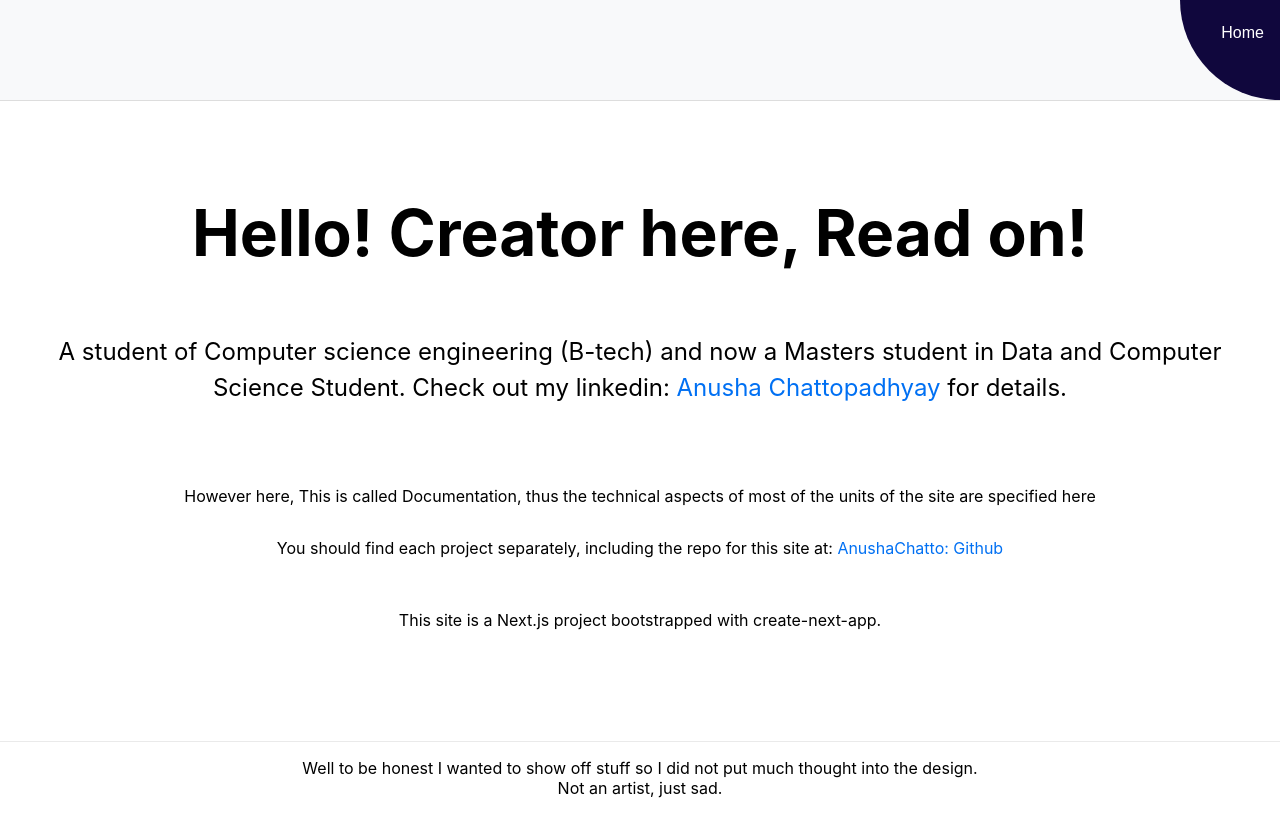
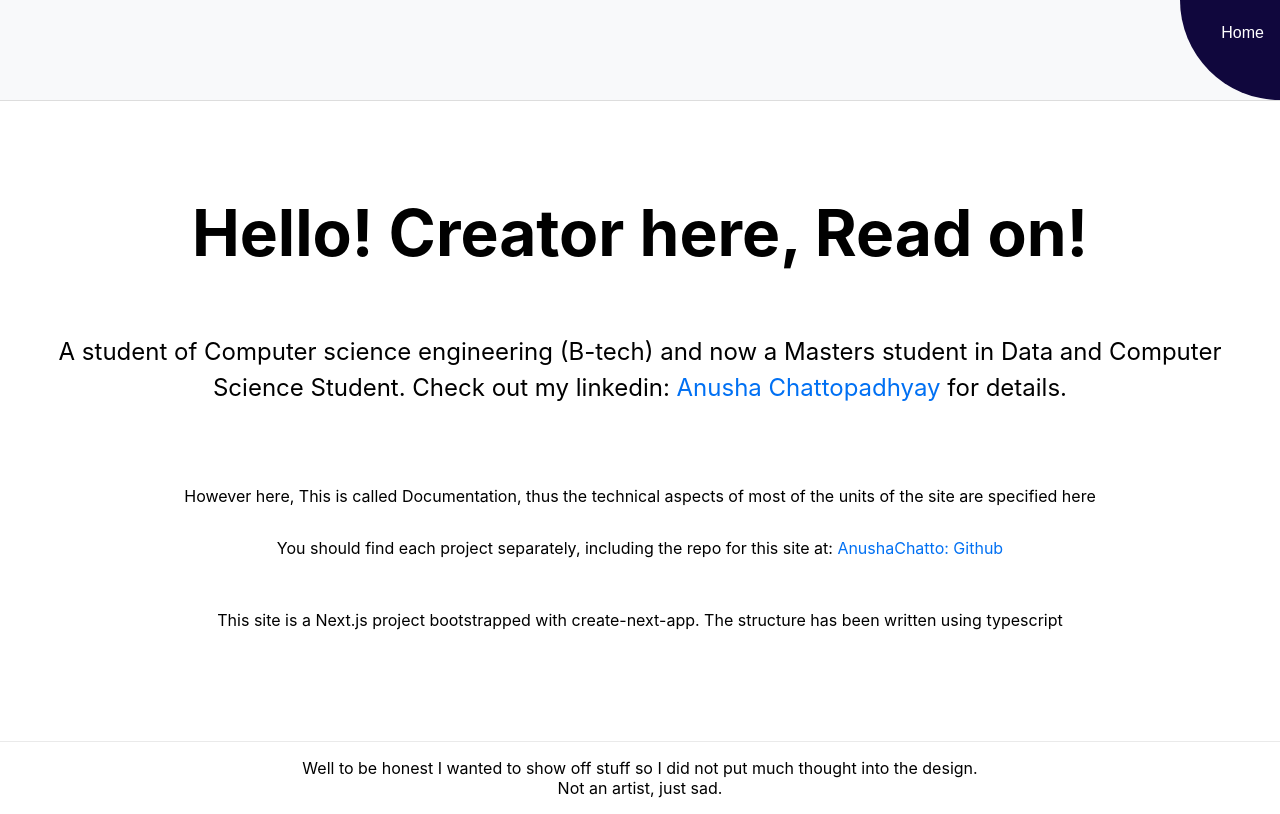
Before and after one commit to AnushaChatto/i_panicked_and_made_this, a Next.js app: page /documentation in a window 1280 px wide. Built offline with nearby package versions, Linux system fonts and the light colour scheme.

Commit message:
update: documentation ts

```diff
--- a/pages/documentation.tsx
+++ b/pages/documentation.tsx
@@ -22,7 +22,7 @@ const DynamicAlgos: NextPage = () => {
             <p>However here, This is called Documentation, thus the technical aspects of most of the units of the site are specified here</p>
             <p>You should find each project separately, including the repo for this site at: <Link href="https://github.com/AnushaChatto">AnushaChatto: Github</Link></p>
             <br></br>
-            <p>This site is a Next.js project bootstrapped with create-next-app.</p>
+            <p>This site is a Next.js project bootstrapped with create-next-app. The structure has been written using typescript</p>
           </main>
         </div>
       );
```
